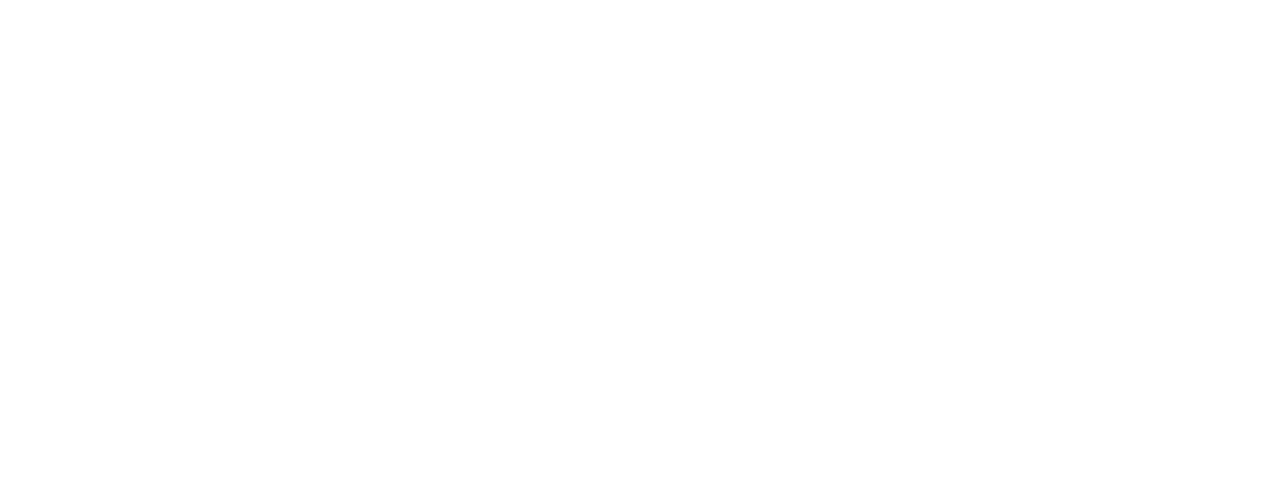
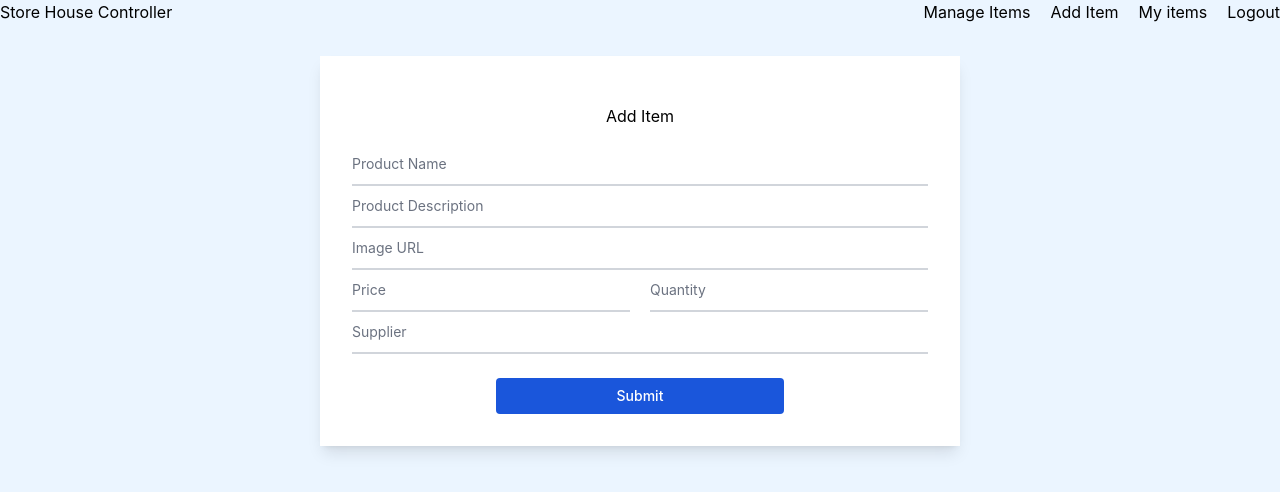
Before and after one commit to asaduzzaman599/warehouse-management-client-side, a React (Create React App) app: page /add in a window 1280 px wide. Before the commit this address had no page. Shown: the top 492 px of the page. Built offline with nearby package versions, Linux system fonts and the light colour scheme.

Commit message:
connect with backend and post data

```diff
--- a/src/App.css
+++ b/src/App.css
@@ -1,5 +1,6 @@
 .App {
   text-align: center;
+  min-height: 100vh;
 }
 
 .App-logo {
@@ -32,6 +33,7 @@
   from {
     transform: rotate(0deg);
   }
+
   to {
     transform: rotate(360deg);
   }
--- a/src/App.js
+++ b/src/App.js
@@ -3,15 +3,27 @@
 import { Route, Routes } from 'react-router-dom';
 import PageTitle from './Components/Shared/PageTitle/PageTitle';
 import Home from './Components/Home/Home';
+import Additem from './Components/AddItem/Additem';
+import Header from './Components/Shared/Header/Header';
+import Footer from './Components/Shared/Footer/Footer';
+import { ToastContainer, toast } from 'react-toastify';
+import 'react-toastify/dist/ReactToastify.css';
 
 function App() {
   return (
-    <div className="App">
+    <div className="App bg-blue-50">
+
+      <Header></Header>
+      <ToastContainer />
       <Routes>
         <Route path='/' element={
           <PageTitle title={"Home"}><Home></Home></PageTitle>
         }></Route>
+        <Route path='/add' element={
+          <PageTitle title={"Add Item"}><Additem></Additem></PageTitle>
+        }></Route>
       </Routes>
+      <Footer></Footer>
     </div>
   );
 }
--- /dev/null
+++ b/src/Components/AddItem/Additem.js
@@ -0,0 +1,84 @@
+import React, { useState } from 'react';
+import { useNavigate } from 'react-router-dom';
+
+const Additem = () => {
+    const navigate = useNavigate()
+    const [error, setError] = useState({
+        price: '',
+        quantity: ''
+    })
+
+
+    const handleForm = (event) => {
+        setError({ price: '', quantity: '' })
+        event.preventDefault()
+        const name = event.target.name.value;
+        const description = event.target.description.value;
+        const image = event.target.image.value;
+        const price = Number(event.target.price.value);
+        const quantity = Number(event.target.quantity.value);
+        const supplier = event.target.supplier.value;
+        const email = 'asaduzzaman'
+        if (!price || price < 0) {
+            return setError({ ...error, price: "Invalid Price" })
+        }
+        if (!quantity || quantity < 0) {
+            return setError({ ...error, quantity: "Invalid Quantity" })
+        }
+
+        const product = {
+            name, description, image, price, quantity, supplier, email
+        }
+
+        fetch("http://localhost:5000/product", {
+            method: "POST",
+            headers: {
+                "content-type": "application/json"
+            },
+            body: JSON.stringify(product)
+        })
+            .then(res => res.json())
+            .then(data => console.log(data))
+
+    }
+
+    return (
+        <div className='w-4/5 mx-auto md:w-2/4 bg-white my-8 p-8 shadow-lg'>
+            <h3 className='my-4'>Add Item</h3>
+
+            <form onSubmit={handleForm} className='text-left mt-4'>
+                <div className="relative z-0 w-full mb-6 group">
+                    <div className='input-group'>
+                        <input type="text" name="name" className="block py-2.5 px-0 w-full text-sm text-gray-900 bg-transparent border-0 border-b-2 border-gray-300 appearance-none  focus:ring-0 focus:border-blue-600 peer" placeholder="Product Name" required />
+
+                    </div>
+                    <div className='input-group'>
+                        <input type="text" name="description" className="block py-2.5 px-0 w-full text-sm text-gray-900 bg-transparent border-0 border-b-2 border-gray-300 appearance-none  focus:ring-0 focus:border-blue-600 peer" placeholder="Product Description" required />
+                    </div>
+                    <div className='input-group'>
+                        <input type="text" name="image" className=" py-2.5 px-0 w-full text-sm text-gray-900 bg-transparent border-0 border-b-2 border-gray-300 appearance-none  focus:ring-0 focus:border-blue-600 peer" placeholder="Image URL" required />
+                    </div>
+                    <div className='input-group flex gap-5'>
+                        <div className='w-full'>
+                            <input type="number" name="price" className="block py-2.5 px-0 w-full text-sm text-gray-900 bg-transparent border-0 border-b-2 border-gray-300 appearance-none  focus:ring-0 focus:border-blue-600 peer" placeholder="Price" required />
+                            <p className='text-xs text-red-600'>{error?.price}</p>
+                        </div>
+
+                        <div className='w-full'>
+                            <input type="number" name="quantity" className=" py-2.5 px-0 w-full text-sm text-gray-900 bg-transparent border-0 border-b-2 border-gray-300 appearance-none  focus:ring-0 focus:border-blue-600 peer" placeholder="Quantity" required />
+                            <p className='text-xs text-red-600'>{error?.quantity}</p>
+                        </div>
+                    </div>
+                    <div className='input-group'>
+                        <input type="text" name="supplier" className=" py-2.5 px-0 w-full text-sm text-gray-900 bg-transparent border-0 border-b-2 border-gray-300 appearance-none  focus:ring-0 focus:border-blue-600 peer" placeholder="Supplier" required />
+                    </div>
+                </div>
+
+
+                <button type="submit" className="mx-auto block text-white bg-blue-700 hover:bg-blue-800 focus:ring-4 e  font-medium rounded text-sm w-2/4  px-5 py-2 text-center">Submit</button>
+            </form >
+        </div >
+    );
+};
+
+export default Additem;
--- a/src/Components/Home/Home.js
+++ b/src/Components/Home/Home.js
@@ -1,9 +1,9 @@
 import React from 'react';
+import Header from '../Shared/Header/Header';
 
 const Home = () => {
     return (
         <div>
-            <h3>Hello</h3>
         </div>
     );
 };
--- /dev/null
+++ b/src/Components/Shared/Footer/Footer.js
@@ -0,0 +1,11 @@
+import React from 'react';
+
+const Footer = () => {
+    return (
+        <div>
+
+        </div>
+    );
+};
+
+export default Footer;
--- a/src/Components/Shared/Header/Header.js
+++ b/src/Components/Shared/Header/Header.js
@@ -0,0 +1,20 @@
+import React from 'react';
+import { NavLink } from 'react-router-dom';
+
+const Header = () => {
+    return (
+        <nav className='container mx-auto flex justify-between items-center'>
+            <div>Store House Controller</div>
+
+            <div className='flex gap-5'>
+                <NavLink to='/'>Manage Items</NavLink>
+                <NavLink to='/add'>Add Item</NavLink>
+                <NavLink to='/'>My items</NavLink>
+                <NavLink to='/'>Logout</NavLink>
+            </div>
+
+        </nav>
+    );
+};
+
+export default Header;
```
